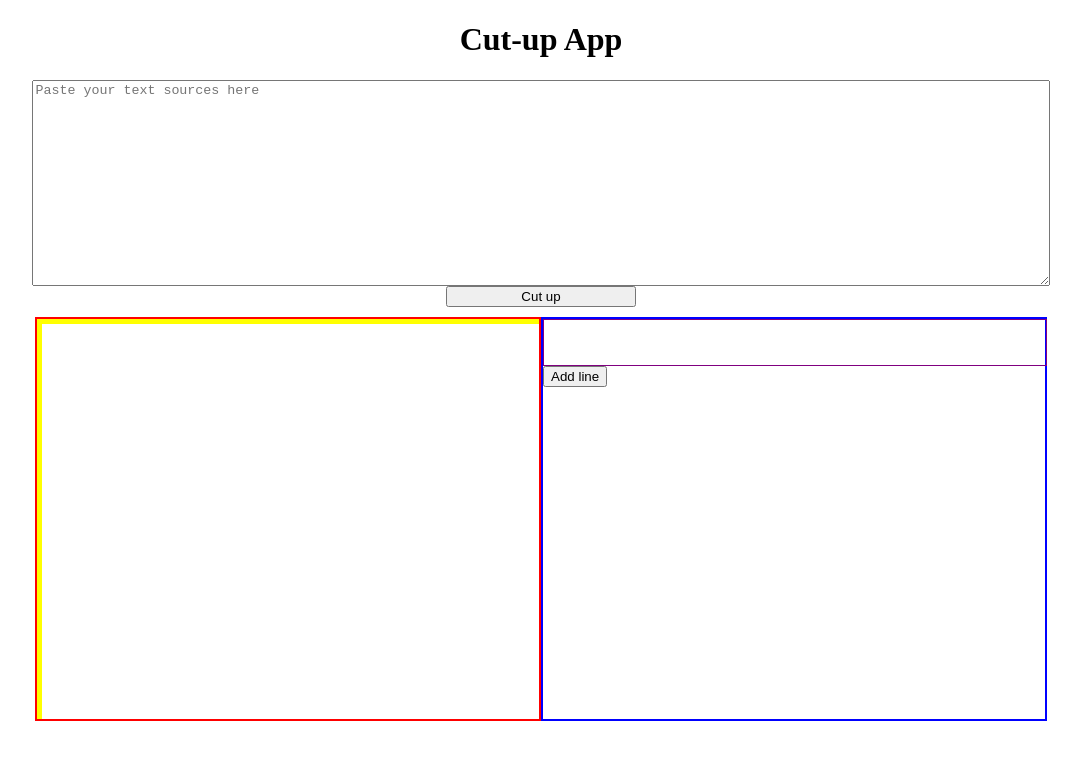
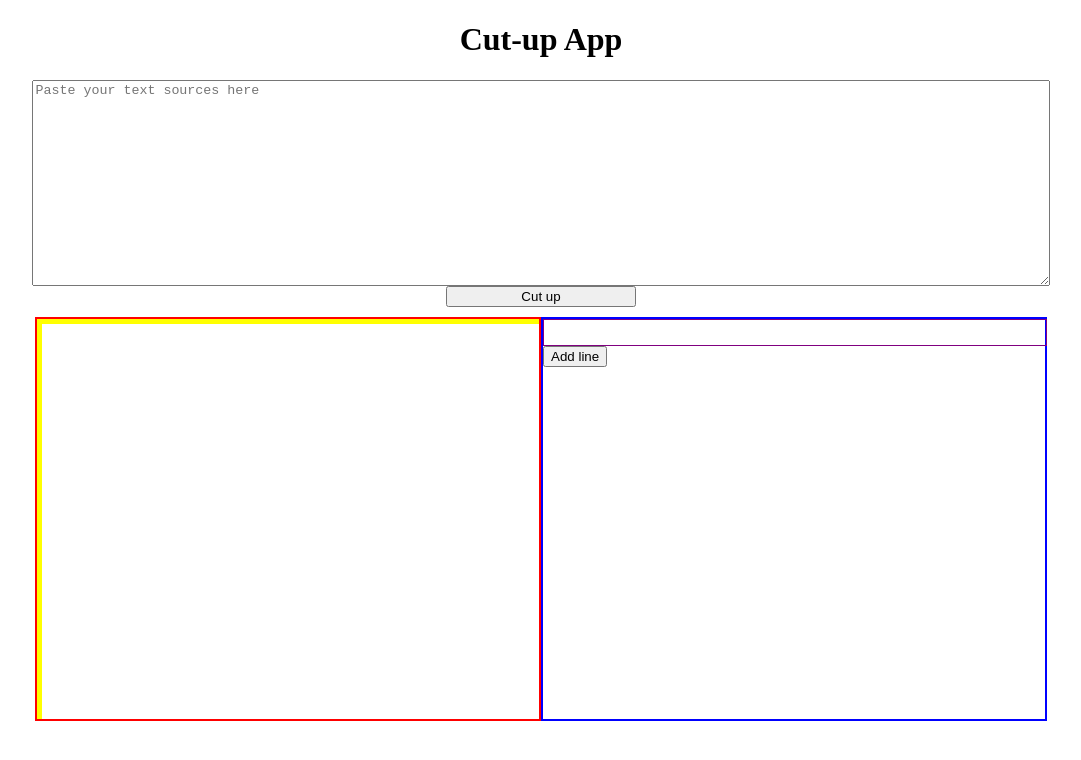
Before and after one commit to charlie-galb/cut-up, a React app: page / in a window 1280 px wide. Shown: the top 760 px of the page, without its empty margins (99-1180 px from the left). Built offline with nearby package versions, Linux system fonts and the light colour scheme.

Commit message:
Reduce height to 25px

```diff
--- a/src/styles/components/line.scss
+++ b/src/styles/components/line.scss
@@ -2,6 +2,6 @@
     border: solid purple 1px;
     display: flex;
     flex-direction: row;
-    height: 45px;
+    height: 25px;
     width: 100%;
 }
```
